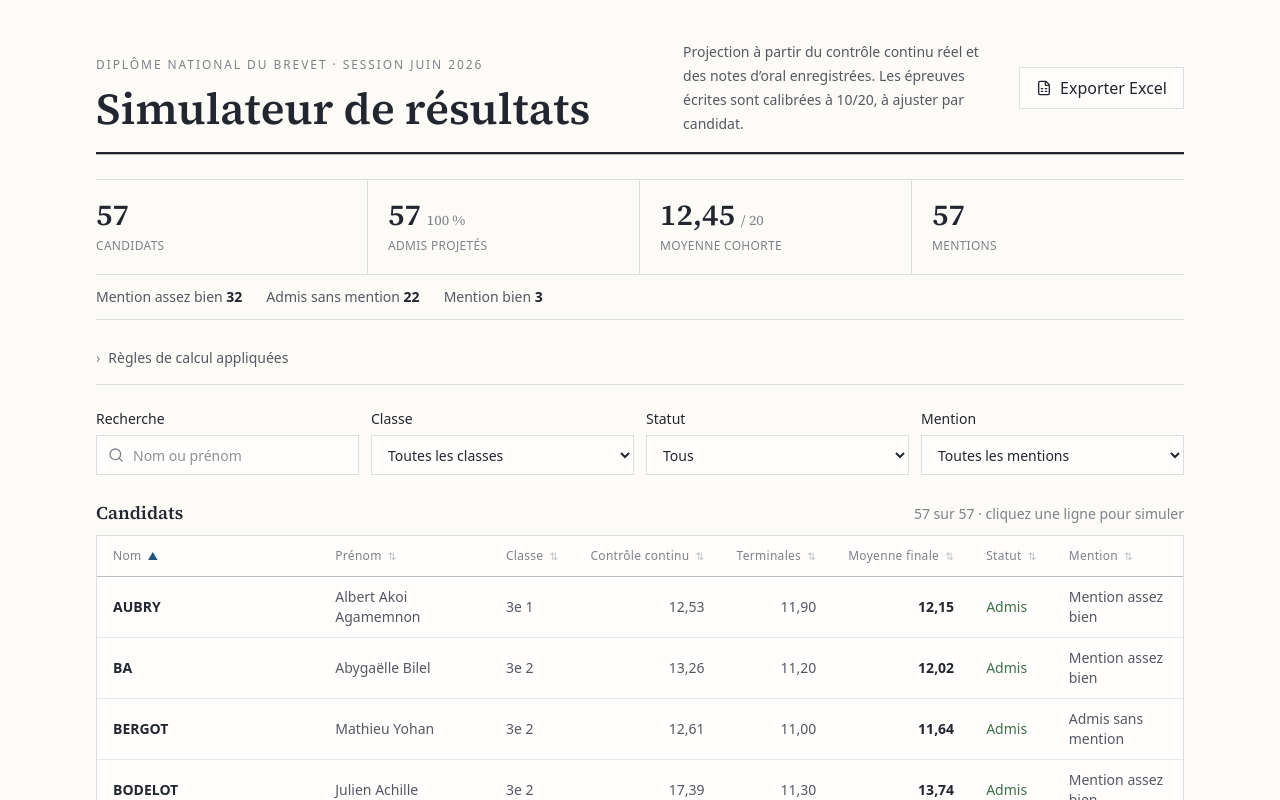
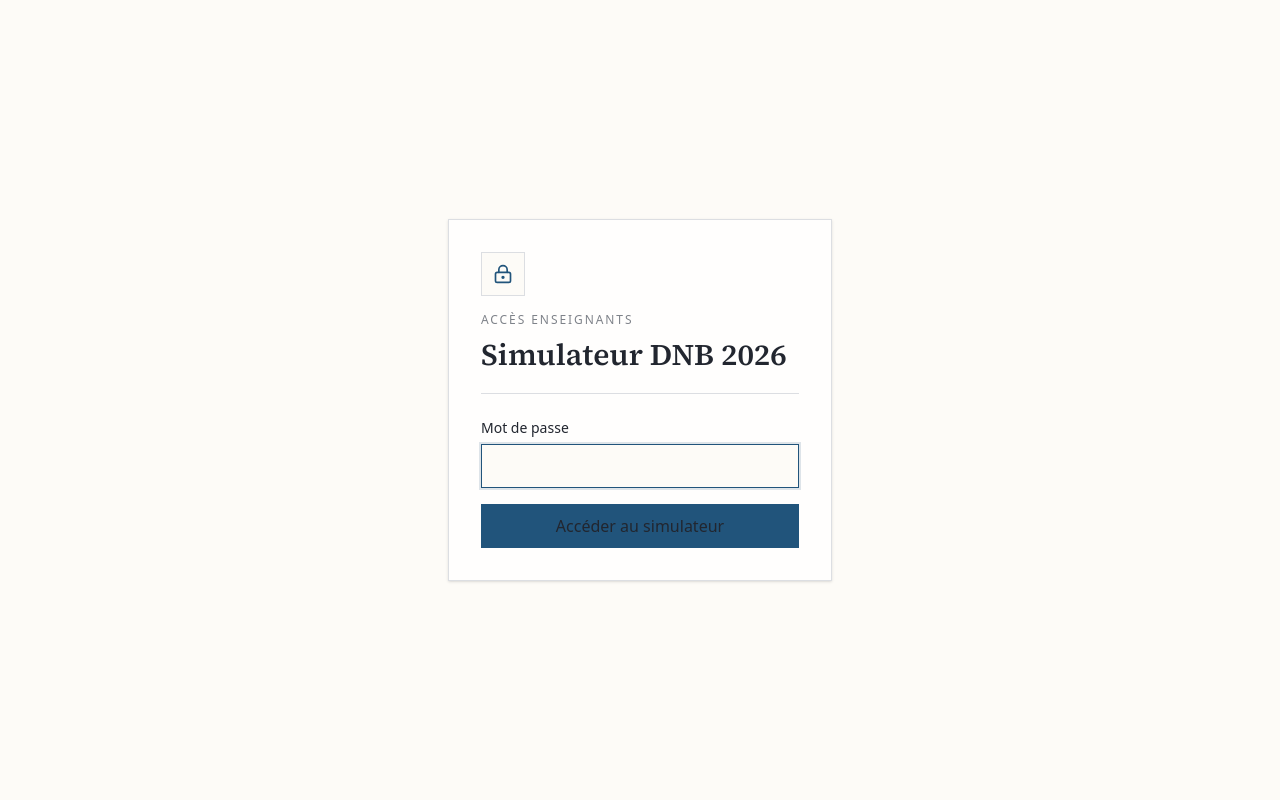
Before and after one commit to BastienCapel/simulateur-dnb-2026, a Next.js app: page / in a window 1280 px wide. Shown: the top 800 px of the page. Built offline with nearby package versions, Linux system fonts and the light colour scheme.

Commit message:
Add teacher password access

```diff
--- a/src/app/page.tsx
+++ b/src/app/page.tsx
@@ -1,7 +1,7 @@
 "use client";
 
-import { useMemo, useState } from "react";
-import { FileSpreadsheet, Search } from "lucide-react";
+import { FormEvent, ReactNode, useMemo, useState, useSyncExternalStore } from "react";
+import { FileSpreadsheet, LockKeyhole, Search } from "lucide-react";
 import { KeyFigures } from "@/components/KeyFigures";
 import { Modal } from "@/components/Modal";
 import { RulesExplanation } from "@/components/RulesExplanation";
@@ -14,6 +14,13 @@ import { MENTION_LABELS } from "@/lib/dnbRules";
 import type { ExamSimulation, Student } from "@/types/student";
 
 type StatusFilter = "all" | "admis" | "non_admis" | "incomplet";
+
+const ACCESS_PASSWORD = "DNB-LFJP-2026";
+const ACCESS_STORAGE_KEY = "simulateur-dnb-2026-access";
+const subscribeToAccess = () => () => {};
+const getStoredAccess = () =>
+  typeof window !== "undefined" && window.localStorage.getItem(ACCESS_STORAGE_KEY) === "granted";
+const getServerAccess = () => false;
 
 function getDefaultSimulation(student: Student): ExamSimulation {
   return {
@@ -35,6 +42,73 @@ const mentionOptions = [
   MENTION_LABELS.tresBienFelicitations,
   "Non attribuée",
 ];
+
+function AccessGate({ children }: { children: ReactNode }) {
+  const storedAccess = useSyncExternalStore(subscribeToAccess, getStoredAccess, getServerAccess);
+  const [sessionAccess, setSessionAccess] = useState(false);
+  const [password, setPassword] = useState("");
+  const [error, setError] = useState("");
+  const isUnlocked = storedAccess || sessionAccess;
+
+  const submitPassword = (event: FormEvent<HTMLFormElement>) => {
+    event.preventDefault();
+
+    if (password.trim() === ACCESS_PASSWORD) {
+      window.localStorage.setItem(ACCESS_STORAGE_KEY, "granted");
+      setSessionAccess(true);
+      setError("");
+      return;
+    }
+
+    setError("Mot de passe incorrect.");
+  };
+
+  if (isUnlocked) {
+    return children;
+  }
+
+  return (
+    <main className="flex min-h-screen items-center justify-center px-5 py-10">
+      <section className="w-full max-w-sm border border-rule bg-surface p-6 shadow-sm sm:p-8">
+        <div className="mb-6 border-b border-rule pb-5">
+          <div className="mb-4 flex h-11 w-11 items-center justify-center border border-rule bg-paper text-accent">
+            <LockKeyhole aria-hidden="true" className="h-5 w-5" />
+          </div>
+          <p className="text-xs font-medium uppercase tracking-[0.16em] text-ink-faint">
+            Accès enseignants
+          </p>
+          <h1 className="mt-2 font-serif text-3xl font-semibold leading-tight text-ink">
+            Simulateur DNB 2026
+          </h1>
+        </div>
+
+        <form onSubmit={submitPassword} className="space-y-4">
+          <label className="flex flex-col gap-1.5 text-sm font-medium text-ink">
+            Mot de passe
+            <input
+              type="password"
+              value={password}
+              onChange={(event) => {
+                setPassword(event.target.value);
+                setError("");
+              }}
+              autoComplete="current-password"
+              autoFocus
+              className="h-11 border border-rule bg-paper px-3 text-ink outline-none transition-colors focus:border-accent focus:ring-2 focus:ring-accent/15"
+            />
+          </label>
+          {error ? <p className="text-sm font-medium text-refuse">{error}</p> : null}
+          <button
+            type="submit"
+            className="inline-flex h-11 w-full items-center justify-center border border-accent bg-accent px-4 text-sm font-semibold text-paper transition-colors hover:bg-ink hover:border-ink"
+          >
+            Accéder au simulateur
+          </button>
+        </form>
+      </section>
+    </main>
+  );
+}
 
 export default function Home() {
   const [simulations, setSimulations] = useState<Record<string, ExamSimulation>>(() =>
@@ -106,6 +180,7 @@ export default function Home() {
     "h-10 border border-rule bg-surface px-3 text-ink outline-none transition-colors focus:border-accent focus:ring-2 focus:ring-accent/15";
 
   return (
+    <AccessGate>
     <main className="min-h-screen">
       <div className="mx-auto flex w-full max-w-6xl flex-col gap-6 px-5 py-8 sm:px-8 lg:py-10">
         {/* En-tête « relevé officiel » */}
@@ -244,5 +319,6 @@ export default function Home() {
         ) : null}
       </Modal>
     </main>
+    </AccessGate>
   );
 }
```
